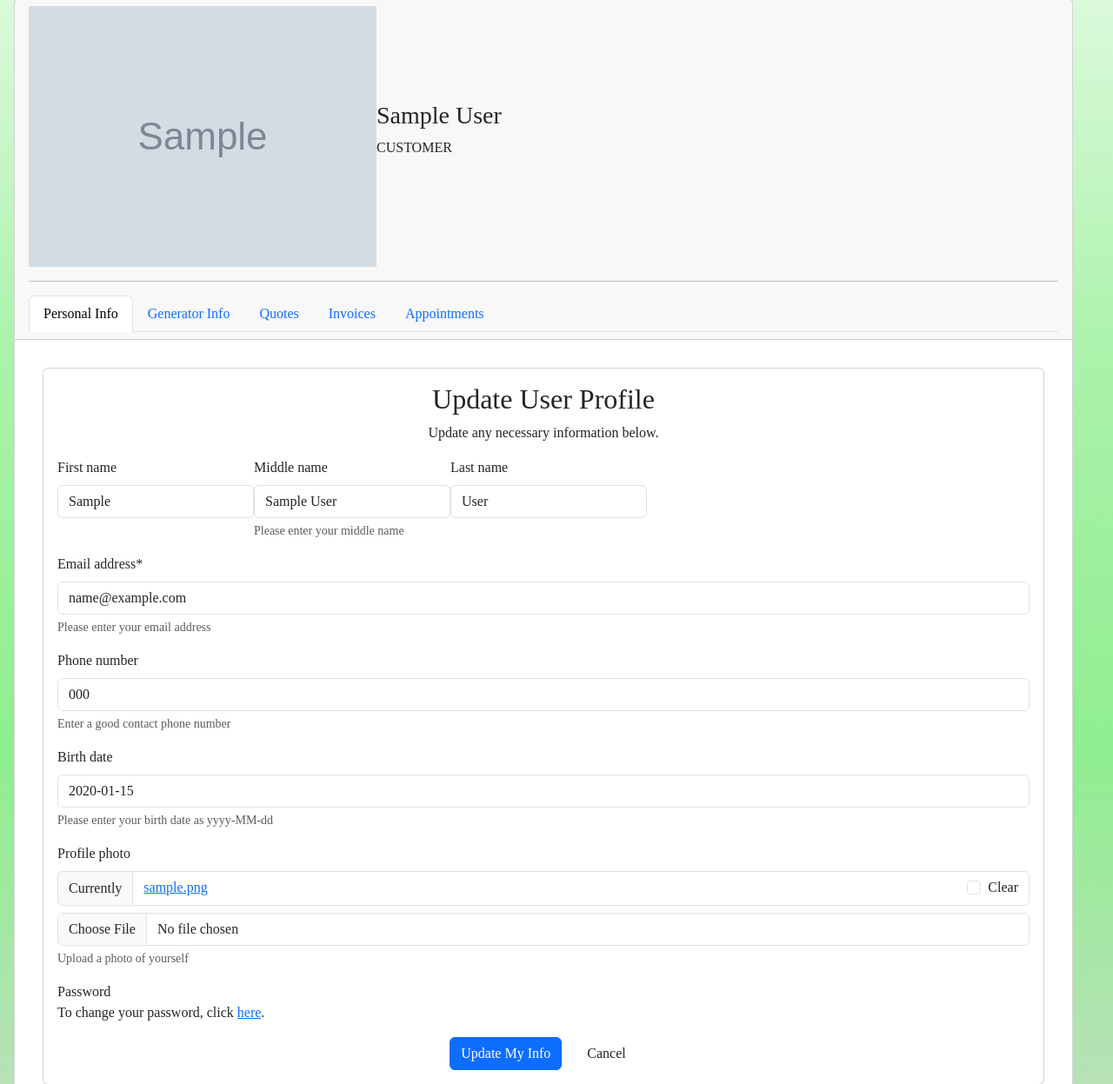
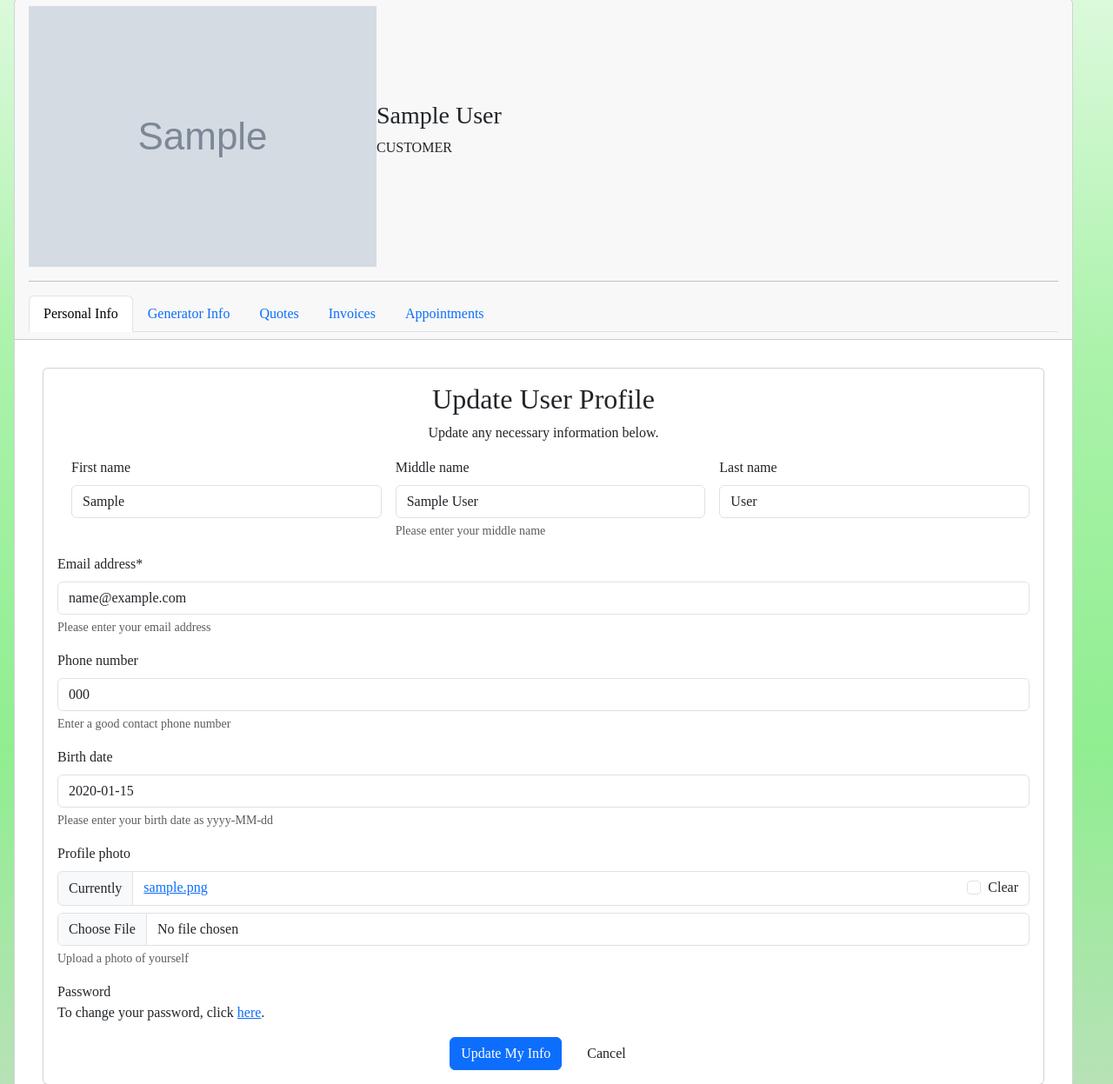
Before and after one commit to VStarr93/portfolio, a Django app: page /user/profile/ in a window 1280 px wide. Shown: the part 68-1315 px from the top of the page at 87% size. Run offline with Django 4.2, Linux system fonts and the light colour scheme; a user stored in the database is signed in; tables that the repository leaves empty hold one stand-in row (values such as "Sample post"); grey boxes marked "Sample" are stand-in pictures; some libraries are stand-ins or nearby versions.

Commit message:
create custom class .v-fields-name

```diff
--- a/crm_user/static/crm_user/css/styles.css
+++ b/crm_user/static/crm_user/css/styles.css
@@ -89,6 +89,11 @@ header h3:first-of-type {
 }
 /* Custom Classes */
 
+.v-fields-name {
+    width:33%;
+    margin-left: 1rem;
+}
+
 .crm-dropdown {
     background-color: green;
     color:white;
@@ -114,9 +119,17 @@ header h3:first-of-type {
 
 /* XS */
 @media (max-width:576px) {
+    .v-fields-name {
+        width:100%;
+        margin-left: 0;
+    }
 }
 /* SM */
 @media (min-width: 576px) {
+    .v-fields-name {
+        width:33%;
+        margin-left: 1rem;
+    }
 }
 
 /* MD */
```
